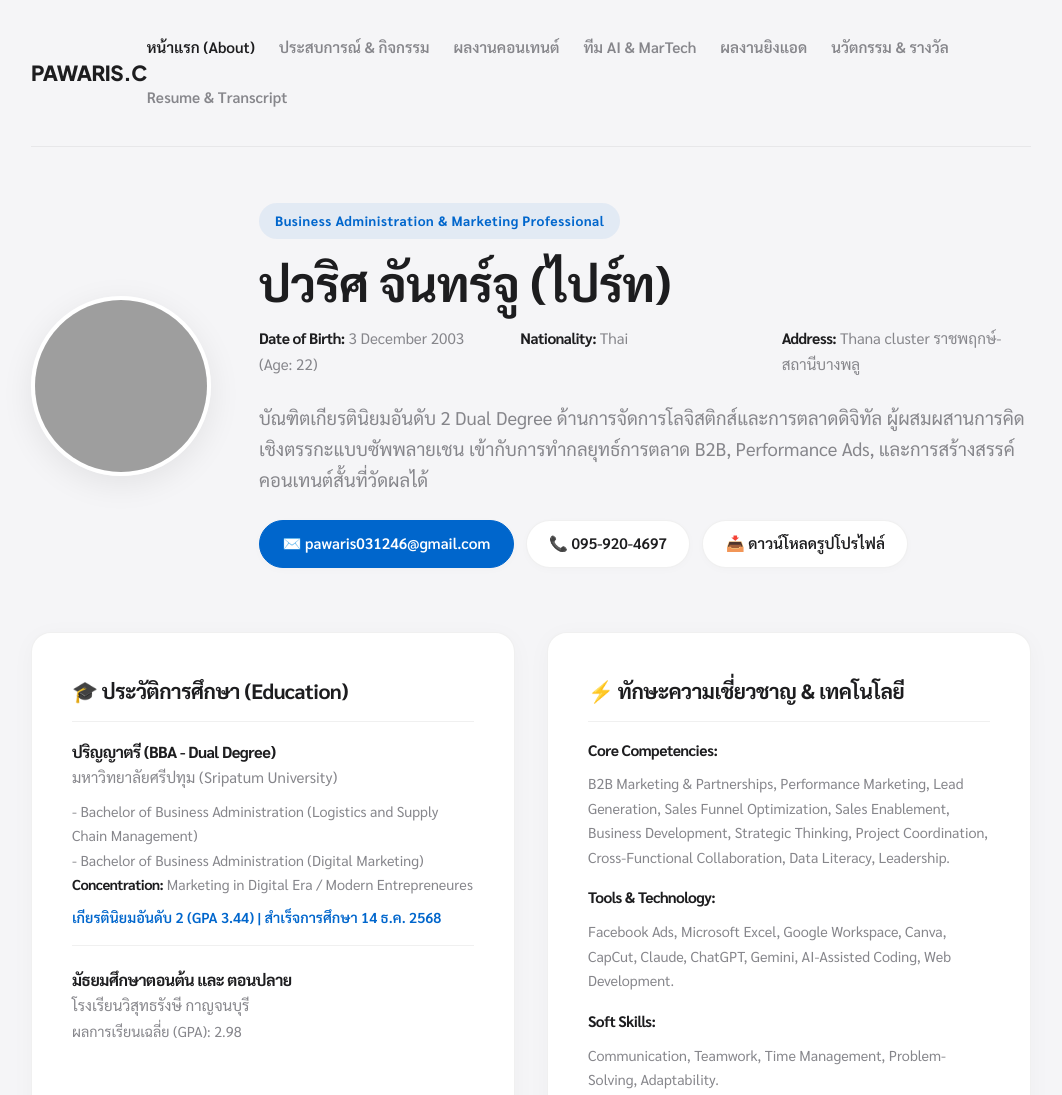
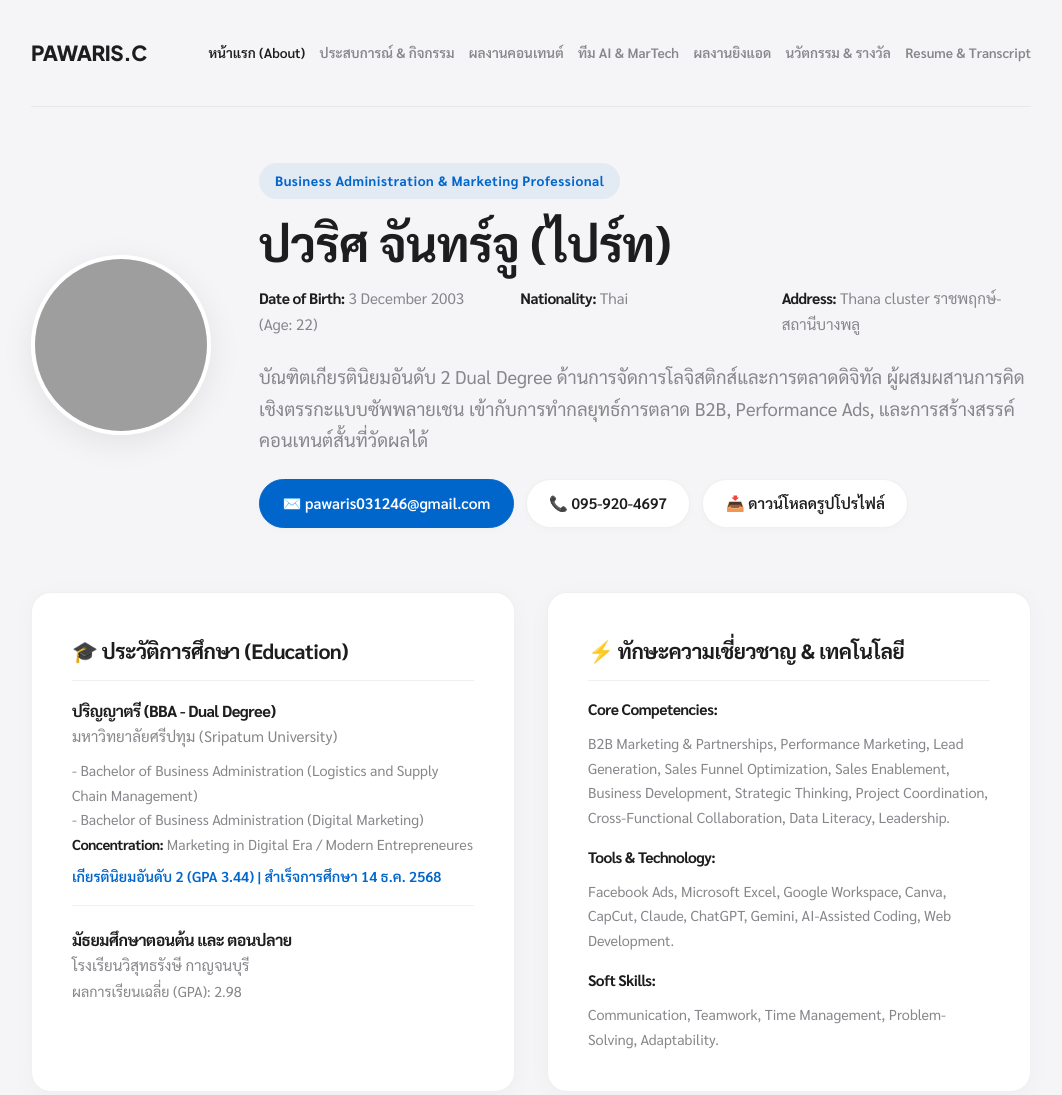
Before and after one commit to pawaris-portfolio/qqqrite, a plain HTML site: page index.html in a window 1280 px wide. Shown: the top 1095 px of the page, without its empty margins (109-1171 px from the left). Drawn offline with Linux system fonts and the light colour scheme; grey boxes are pictures that could not be loaded.

Commit message:
Update index.html

```diff
--- a/index.html
+++ b/index.html
@@ -27,9 +27,9 @@
       padding: 2.2rem 0; border-bottom: 1px solid var(--surface-border);
       margin-bottom: 3.5rem; position: relative;
     }
-    .logo { font-family: 'Plus Jakarta Sans', sans-serif; font-weight: 800; font-size: 1.3rem; color: var(--text); text-decoration: none; letter-spacing: -0.5px; }
-    .nav-links { display: flex; gap: 1.5rem; align-items: center; flex-wrap: wrap; }
-    .nav-links a { color: var(--text-muted); text-decoration: none; font-size: 0.95rem; font-weight: 600; transition: color 0.2s; }
+    .logo { font-family: 'Plus Jakarta Sans', sans-serif; font-weight: 800; font-size: 1.3rem; color: var(--text); text-decoration: none; letter-spacing: -0.5px; flex-shrink: 0; }
+    .nav-links { display: flex; gap: 0.9rem; align-items: center; flex-wrap: nowrap; }
+    .nav-links a { color: var(--text-muted); text-decoration: none; font-size: 0.85rem; font-weight: 600; transition: color 0.2s; white-space: nowrap; }
     .nav-links a.active, .nav-links a:hover { color: var(--text); }
 
     /* Mobile Hamburger Button */
@@ -124,7 +124,7 @@
     }
 
     /* Responsive */
-    @media (max-width: 768px) {
+    @media (max-width: 860px) {
       body { padding: 0 1.25rem 3.5rem; }
       nav { padding: 1.5rem 0; margin-bottom: 2rem; }
       .menu-toggle { display: flex; }
@@ -137,7 +137,7 @@
         box-shadow: 0 16px 32px rgba(0,0,0,0.08); z-index: 100;
       }
       .nav-links.open { display: flex; }
-      .nav-links a { width: 100%; padding: 0.6rem 0.75rem; font-size: 1rem; border-radius: 8px; border-bottom: 1px solid rgba(0,0,0,0.03); }
+      .nav-links a { width: 100%; padding: 0.6rem 0.75rem; font-size: 1rem; border-radius: 8px; border-bottom: 1px solid rgba(0,0,0,0.03); white-space: normal; }
       .nav-links a.active { background: rgba(0, 102, 204, 0.08); color: var(--accent); }
 
       .menu-toggle.active span:nth-child(1) { transform: translateY(4px) rotate(45deg); }
```
